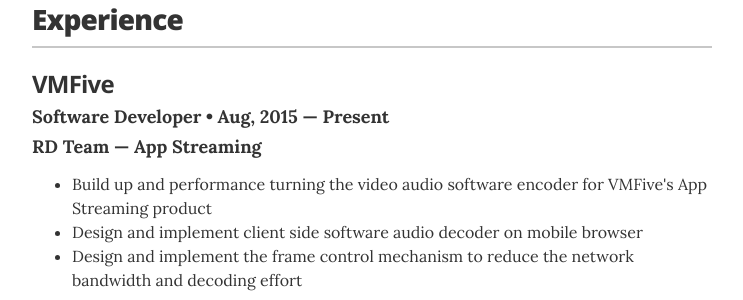
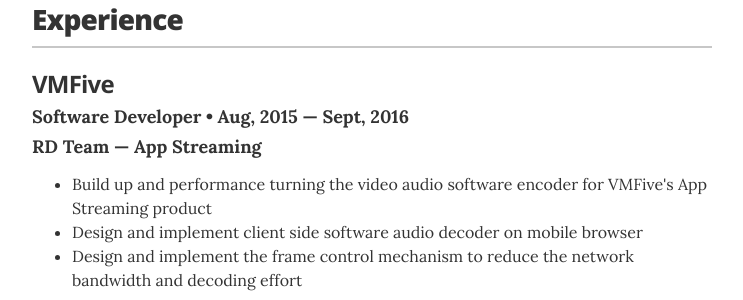
Before and after one commit to kentwelcome/resume, a Jekyll site: the page built from index.html, in a window 1280 px wide and 900 px high. Shown: the part 449-749 px from the top of the window, without its empty margins (268-1011 px from the left). Built offline with Jekyll 4.4.1, drawn with Linux system fonts in a browser that asks for light colours.

Commit message:
Update information of VMFive

```diff
--- a/_layouts/resume.html
+++ b/_layouts/resume.html
@@ -50,7 +50,7 @@
         <!-- VMFive resume item -->
         <div class="resume-item">
           <h3 class="resume-item-title">VMFive</h3>
-          <h4 class="resume-item-details">Software Developer &bull; Aug, 2015 &mdash; Present</h4>
+          <h4 class="resume-item-details">Software Developer &bull; Aug, 2015 &mdash; Sept, 2016</h4>
           <h4 class="resume-item-details">RD Team &mdash; App Streaming</h4>
           <ul class="resume-item-list">
             <li>Build up and performance turning the video audio software encoder for VMFive's App Streaming product</li>
```
